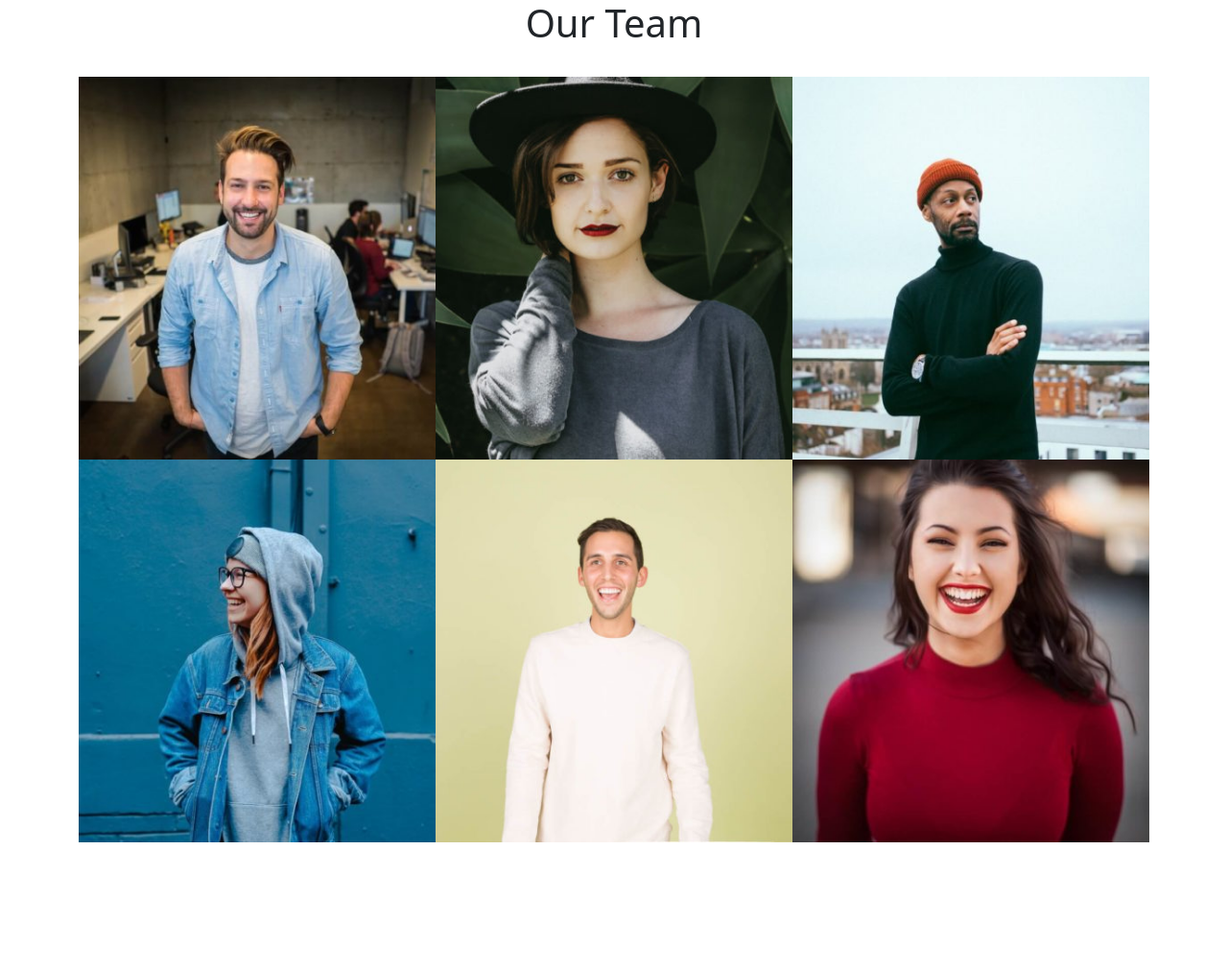
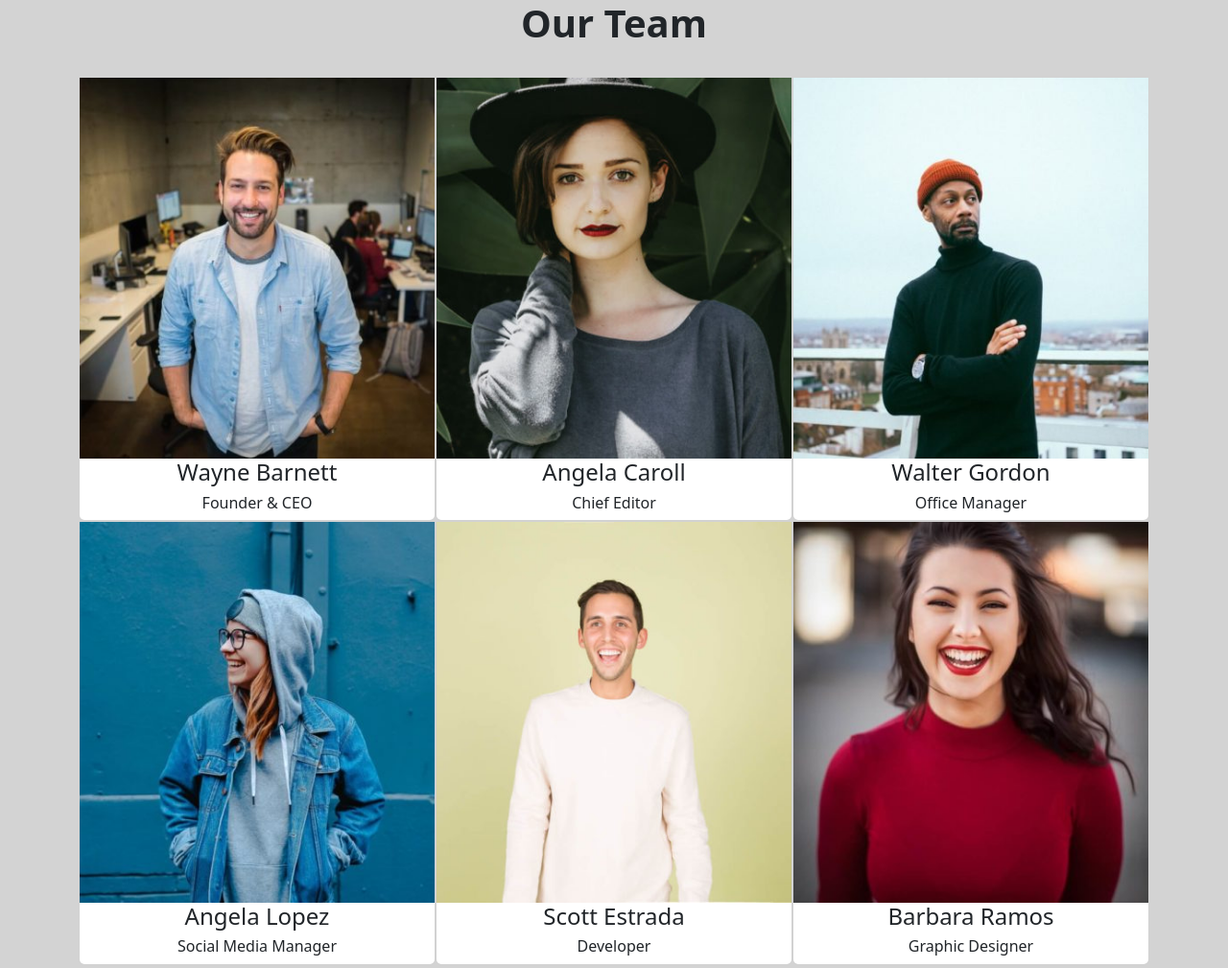
Before and after one commit to fabiomuzzu/js-our-team, a plain HTML site: page index.html in a window 1280 px wide. Shown: the whole page at 96% size. Before the commit the page ends 902 px from the top, so only its background shows below. Drawn offline with nearby package versions, Linux system fonts and the light colour scheme.

Commit message:
added card model

```diff
--- a/css/style.css
+++ b/css/style.css
@@ -7,3 +7,10 @@
 img{
     width: 100%;
 }
+
+.my_margin{
+
+}
+.bg_gray{
+    background-color: lightgray;
+}
--- a/index.html
+++ b/index.html
@@ -9,13 +9,15 @@
 </head>
 <body>
     <main>
-        <div class="container">
-            <div class="row">
-                <div class="col-12 text-center">
-                    <h1>Our Team</h1>
-                </div>
-                <div class="d-flex flex-wrap my-4 text-center" id="team_list">
+        <div class="bg_gray">
+            <div class="container">
+                <div class="row">
+                    <div class="col-12 text-center">
+                        <h1 class="fw-bold">Our Team</h1>
+                    </div>
+                    <div class="d-flex flex-wrap my-4 text-center" id="team_list">
 
+                    </div>
                 </div>
             </div>
         </div>
--- a/js/script.js
+++ b/js/script.js
@@ -51,8 +51,8 @@ for (let i=0; i<team.length; i++){
 
     let team_list = document.getElementById('team_list');
     let my_container = document.createElement('div');
-    my_container.classList.add('col-4',)
+    my_container.classList.add('col-4', 'card',)
 
-    my_container.innerHTML = `${teamInfo.image}`;
+    my_container.innerHTML = `${teamInfo.image} <h4>${teamInfo.name}</h4> <h6>${teamInfo.ruolo}`;
     team_list.appendChild(my_container);
 }
```
